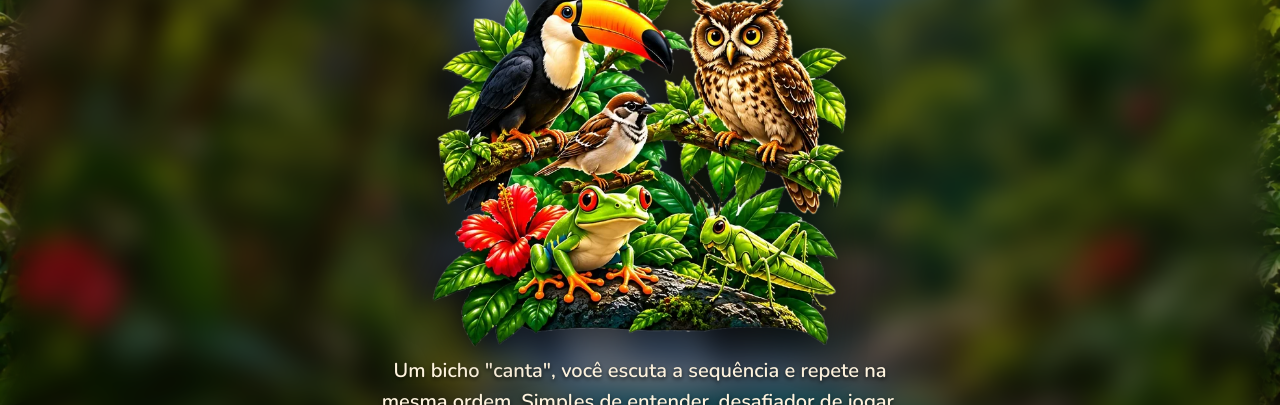
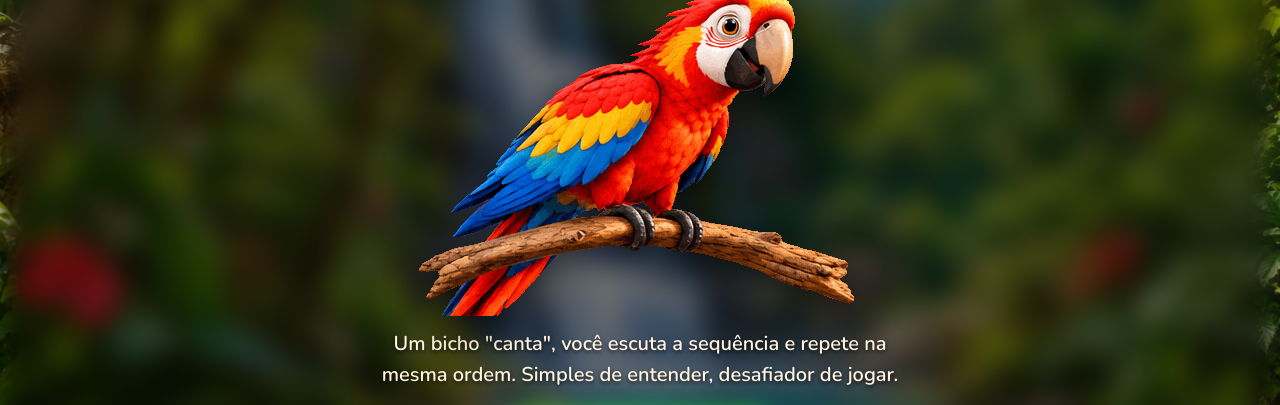
Before and after one commit to wendercorrea/sonsdaselva, a plain HTML site: page index.html in a window 1280 px wide. Shown: the part 197-602 px from the top of the page. Drawn offline with Linux system fonts and the light colour scheme.

Commit message:
site: papagaio animado no topo no lugar da imagem do grupo

```diff
--- a/index.html
+++ b/index.html
@@ -79,7 +79,7 @@ footer a{color:var(--gold)}
 <body>
 <header class="wrap hero">
   <div class="logo wood"><b class="l1">Sons da</b><b class="l2">Selva</b></div>
-  <img class="grupo" src="img/grupo.webp" alt="Tucano, pardal, coruja, sapo e grilo na selva">
+  <img class="grupo" src="img/papagaio.gif" width="512" height="341" alt="Papagaio cantando num galho">
   <p>Um bicho "canta", você escuta a sequência e repete na mesma ordem. Simples de entender, desafiador de jogar.</p>
   <div class="cta"><a class="btn-g" href="https://play.google.com/store/apps/details?id=br.com.sonsdaselva">Baixar na Google Play</a></div>
 </header>
```
Also changed, not shown: img/grupo.webp (deleted), img/papagaio.gif (added).
